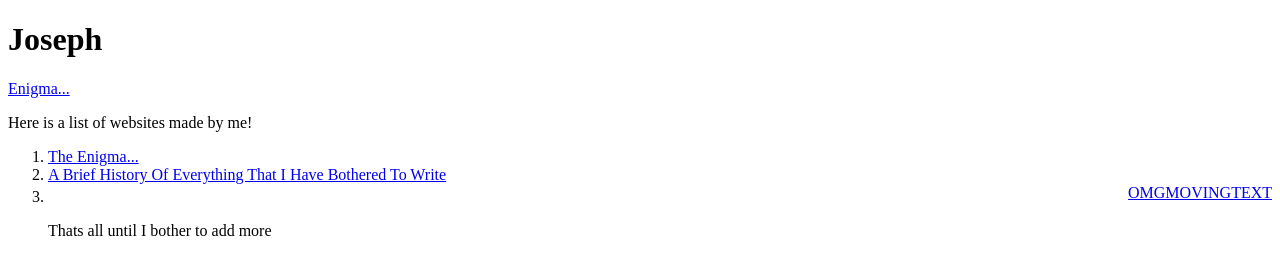
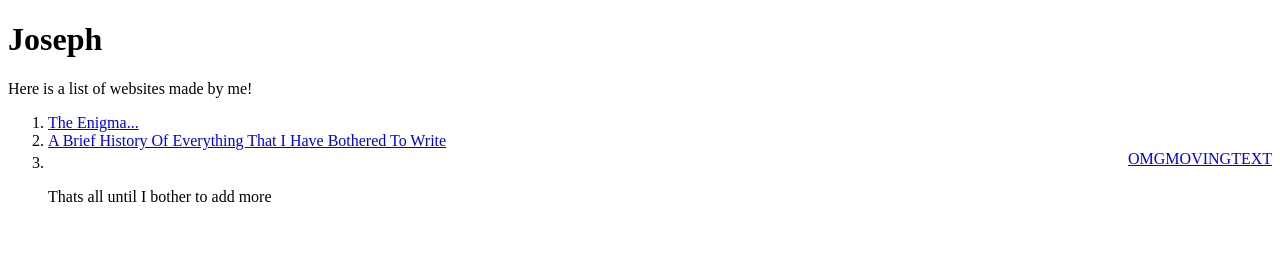
Before and after one commit to dogmanbrady/dogmanbrady.github.io, a plain HTML site: page index.html in a window 1280 px wide. Drawn offline with Linux system fonts and the light colour scheme.

Commit message:
Update index.html

```diff
--- a/index.html
+++ b/index.html
@@ -30,7 +30,7 @@
 
   <body>
     <h1>Joseph</h1>
-    <a href="enigma.html">Enigma...</a>
+
     <p>Here is a list of websites made by me!</p>
     <ol>
       <li>
```
